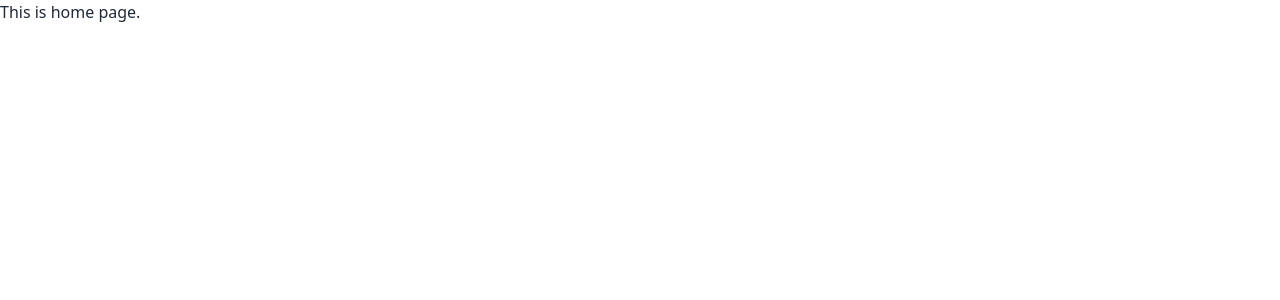
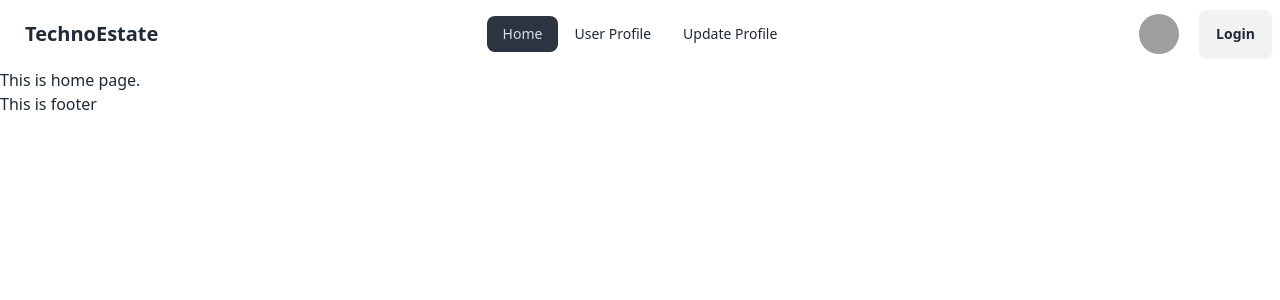
Before and after one commit to Md-Siddik/techno-real-estate, a React (Vite) app: page / in a window 1280 px wide. Shown: the top 300 px of the page. Built offline with nearby package versions, Linux system fonts and the light colour scheme; grey boxes are pictures that could not be loaded.

Commit message:
Navbar and login button design

```diff
--- a/src/pages/Home/Home.jsx
+++ b/src/pages/Home/Home.jsx
@@ -1,8 +1,13 @@
+import Footer from "../Shared/Footer/Footer";
+import Navbar from "../Shared/Navbar/Navbar";
+
 
 const Home = () => {
     return (
         <div>
+            <Navbar></Navbar>
             <h1>This is home page.</h1>
+            <Footer></Footer>
         </div>
     );
 };
--- /dev/null
+++ b/src/pages/Login/Login.jsx
@@ -0,0 +1,12 @@
+import Navbar from "../Shared/Navbar/Navbar";
+
+const Login = () => {
+    return (
+        <div>
+            <Navbar></Navbar>
+            <h1>Login page</h1>
+        </div>
+    );
+};
+
+export default Login;
--- /dev/null
+++ b/src/pages/Shared/Footer/Footer.jsx
@@ -0,0 +1,10 @@
+
+const Footer = () => {
+    return (
+        <div>
+            <h1>This is footer</h1>
+        </div>
+    );
+};
+
+export default Footer;
--- a/src/pages/Shared/Navbar/Navbar.jsx
+++ b/src/pages/Shared/Navbar/Navbar.jsx
@@ -1,9 +1,44 @@
+import { Link, NavLink } from "react-router-dom";
 
 
 const Navbar = () => {
+
+    const navLinks = <>
+        <li><NavLink to="/">Home</NavLink></li>
+        <li><NavLink to="/userProfile">User Profile</NavLink></li>
+        <li><NavLink to="/updateProfile">Update Profile</NavLink></li>
+    </>
+
     return (
         <div>
-            <h1>This is Navbar</h1>
+            <div className="navbar bg-base-100">
+                <div className="navbar-start">
+                    <div className="dropdown">
+                        <div tabIndex={0} role="button" className="btn btn-ghost lg:hidden">
+                            <svg xmlns="http://www.w3.org/2000/svg" className="h-5 w-5" fill="none" viewBox="0 0 24 24" stroke="currentColor"><path strokeLinecap="round" strokeLinejoin="round" strokeWidth="2" d="M4 6h16M4 12h8m-8 6h16" /></svg>
+                        </div>
+                        <ul tabIndex={0} className="menu menu-sm dropdown-content mt-3 z-[1] p-2 shadow bg-base-100 rounded-box w-52">
+                            {navLinks}
+                        </ul>
+                    </div>
+                    <a className="btn btn-ghost text-xl">TechnoEstate</a>
+                </div>
+                <div className="navbar-center hidden lg:flex">
+                    <ul className="menu menu-horizontal px-1">
+                        {navLinks}
+                    </ul>
+                </div>
+                <div className="navbar-end flex gap-4">
+                    <div className="btn btn-ghost btn-circle avatar">
+                        <div className="w-10 rounded-full">
+                            <img alt="Tailwind CSS Navbar component" src="https://daisyui.com/images/stock/photo-1534528741775-53994a69daeb.jpg" />
+                        </div>
+                    </div>
+                    <Link to="/login">
+                        <button className="btn">Login</button>
+                    </Link>
+                </div>
+            </div>
         </div>
     );
 };
--- a/src/routes/Routes.jsx
+++ b/src/routes/Routes.jsx
@@ -1,6 +1,7 @@
 import { createBrowserRouter } from "react-router-dom";
 import Root from "../layouts/Root";
 import Home from "../pages/Home/Home";
+import Login from "../pages/Login/Login";
 
 
 const router = createBrowserRouter([
@@ -11,6 +12,10 @@
             {
                 path: '/',
                 element: <Home></Home>
+            },
+            {
+                path: '/login',
+                element: <Login></Login>
             }
         ]
     }
```
Also changed, not shown: src/pages/Shared/Cards/Card.jsx (added).
